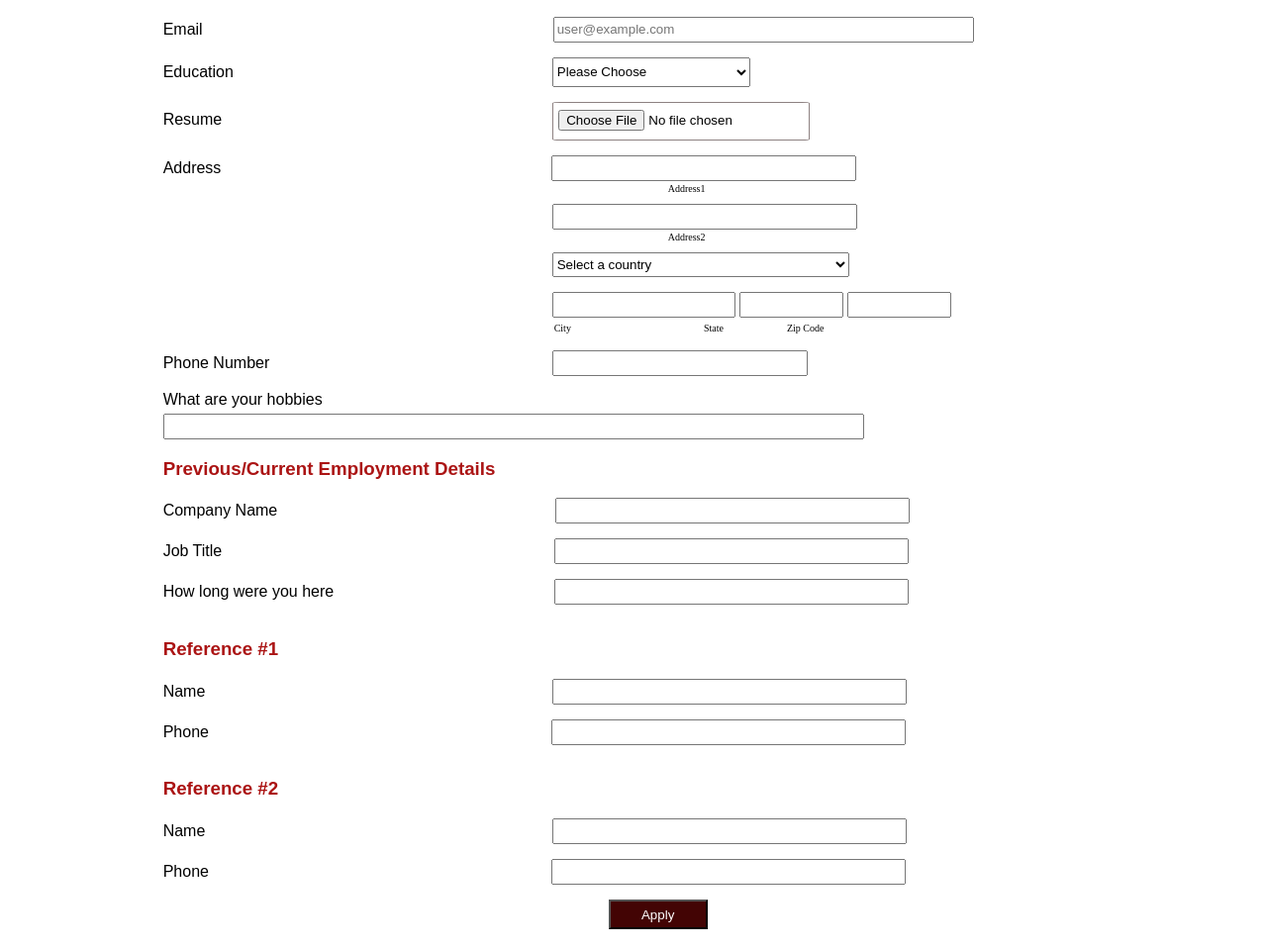
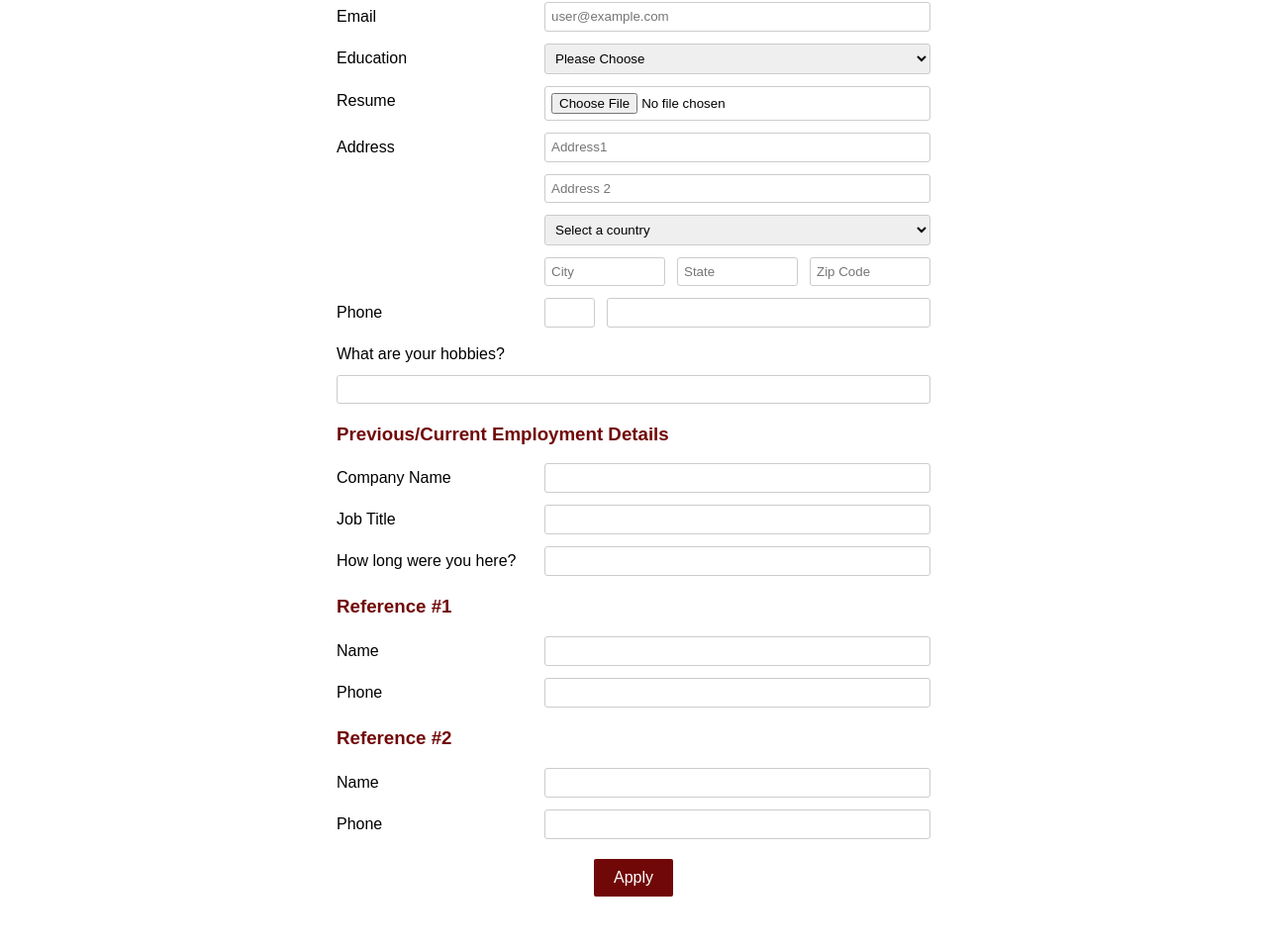
Before and after one commit to nauman-ishaq-brainx/Job-Application-Form, a plain HTML site: page application.html in a window 1280 px wide. Shown: the part 207-1166 px from the top of the page at 99% size. Drawn offline with Linux system fonts and the light colour scheme.

Commit message:
Improved Job Application Form

```diff
--- a/application.css
+++ b/application.css
@@ -1,100 +1,81 @@
 body {
     margin: 0;
-    margin-bottom: 20px ;
+    font-family: sans-serif;
 }
-.header {
-    margin-top: 0px;
-    background-color: rgb(67, 4, 4);
-    width: 100%;
+
+header {
     height: 30px;
+    background-color: rgb(87, 4, 4);
+}
+
+.container {
+    max-width: 600px;
+    margin: 0 auto;
+    padding: 16px;
 }
 
 h1 {
     text-align: center;
-    font-family: sans-serif;
-}
-h3 {
-    font-family: sans-serif;
-    color: rgb(171, 20, 20);
-}
-.main-heading {
-    margin-top: 7px;
 }
 
-input {
-    margin-left: 350px;
-    height: 20px;
+h3 {
+    color: rgb(113, 8, 8);
+    text-align: left;
+}
 
+.field {
+    display: flex;
+    flex-wrap: wrap;
+    margin-bottom: 12px;
+    gap: 10px;
 }
 
 label {
-    font-family: sans-serif;
-}
-.sub-texts {
-    clear: both;
-    margin-left: 400px;
-    margin-bottom: 15px;
+    min-width: 200px;
+    flex: 0 0 auto;
+    padding: 6px 0;
 }
 
-.sub-texts p {
-    font-size: 10px;
-
+.inputs, select{
+    flex: 1 1 250px;
+    display: flex;
+    gap: 12px;
 }
 
-.email {
-    margin-bottom: 15px;
+input, select {
+    width: 100%;
+    padding: 6px;
+    border: 1px solid #ccc;
+    border-radius: 3px;
+    box-sizing: border-box;
+    color: black;
 }
 
-.options {
-    margin-left: 318px;
-    height: 30px;
-}
-.education {
-    margin-bottom: 15px;
-}
-.resume-input {
-    margin-left:  330px;
-     height: 30px;
-      border:
-     1px solid rgb(141, 129, 129);
-     border-radius: 3%;
-     padding-top: 7px;
-     padding-left: 5px;
-}
-.resume {
-    margin-bottom: 15px;
-}
-.address-subtext {
-    font-size: 10px;
-    margin-left: 510px;
-    margin-top: 2px;
+#initial {
+    width: 15%;
 }
 
-.country {
-    margin-left: 398px;
-    border:  1px solid rgb(141, 129, 129);
+.section {
+    margin-bottom: 20px;
 }
 
-#country {
-    width: 300px;
-    height: 25px;
-    margin-left: 393px;
-    margin-bottom: 15px;
+.hobbies-field label {
+    display: block;
+    margin-bottom: 6px;
+    width: 100%;
 }
 
-
-#apply-button {
-    background-color: rgb(67, 4, 4);
+button {
+    display: block;
+    margin: 20px auto;
+    padding: 10px 20px;
+    background-color: rgb(113, 8, 8);
     color: white;
-    padding: 5px;
-    width: 100px;
-    height: 30px;
-    margin-left: 450px;
+    border: none;
+    border-radius: 2px;
+    font-size: 16px;
 }
 
-
-.form-container {
-    display: flex;
-    justify-content: center; /* Centers content horizontally */
-    padding-top: 10px;
+button:hover {
+    background-color: rgb(87, 4, 4);
 }
--- a/application.html
+++ b/application.html
@@ -3,144 +3,169 @@
 <head>
     <meta charset="UTF-8">
     <meta name="viewport" content="width=device-width, initial-scale=1.0">
-    <title>Document</title>
+    <title>Job Application</title>
     <link rel="stylesheet" href="application.css">
 </head>
 <body>
+    <header></header>
+    <div class="container">
+        <h1>Job Application</h1>
 
-    <div class="header">
+        <form>
+            <!-- Personal Information -->
+            <div class="section">
+                <h3>Personal Information</h3>
 
+                <div class="field">
+                    <label for="first-name">Name</label>
+                    <div class="inputs">
+                        <input id="first-name" type="text" placeholder="First Name" required>
+                        <input id="last-name" type="text" placeholder="Last Name" required>
                     </div>
-    <h1 class="main-heading">Job Application</h1>
-    <div class="form-container">
-
-
-
-
-
-    <form action="" id="form1">
-
-        <h3> Personal Information</h3>
-        <div style="float:left;">
-            <label for="first-name">Name</label>
-            <input id="first-name" size="30" type="text">
-            <input id="last-name" size="30" type="text" style="margin-left: 20px;">
-        </div>
-        <div class="sub-texts">
-            <p style="display: inline; ">First Name</p>
-            <p style="display: inline; margin-left: 195px;">Last Name</p>
-        </div>
-        <div class="email">
-        <label for="email">Email</label>
-        <input type="email" id="email" name="email" size="50" placeholder="user@example.com"><br>
                 </div>
 
-        <div class="education" >
+                <div class="field">
+                    <label for="email">Email</label>
+                    <div class="inputs">
+                        <input id="email" type="email" placeholder="user@example.com" required>
+                    </div>
+                </div>
+
+                <div class="field">
                     <label for="education">Education</label>
-        <select id="education" class="options" style="width: 200px;">
-            <option>Please Choose</option>
+                    <div class="inputs">
+                        <select id="education" required>
+                            <option value="">Please Choose</option>
                             <option>Intermediate</option>
-            <option >Undergraduate</option>
-            <option >Graduate</option>
-            <option >Post Graduate</option>
+                            <option>Undergraduate</option>
+                            <option>Graduate</option>
+                            <option>Post Graduate</option>
                         </select>
                     </div>
-
-        <div class="resume">
-            <label for="resume">Resume</label>
-            <input class="resume-input" type="file" id="resume"/>
                 </div>
 
-        <div class="address">
-            <label for="address">Address</label>
-            <input type="text" id="address" style="margin-left: 330px; width: 300px;" >
-            <p class="address-subtext">Address1</p>
+                <div class="field">
+                    <label for="resume">Resume</label>
+                    <div class="inputs">
+                        <input type="file" id="resume" required>
+                    </div>
+                </div>
 
-            <input type="text" id="address" style="margin-left: 393px; width: 300px;" >
-            <p class="address-subtext">Address2</p>
+                <div class="field">
+                    <label for="address1">Address</label>
+                    <div class="inputs">
+                        <input type="text" id="address1" placeholder="Address1" required>
                     </div>
-            <div class="dropdown-wrapper">
-              <select id="country" name="country">
+                </div>
+
+                <div class="field">
+                    <label></label>
+                    <div class="inputs">
+                        <input type="text" id="address2" placeholder="Address 2">
+                    </div>
+                </div>
+
+                <div class="field">
+                    <label></label>
+                    <div class="inputs">
+                        <select id="country" required>
                             <option value="">Select a country</option>
-                <option value="us">United States</option>
-                <option value="uk">United Kingdom</option>
-                <option value="ca">Canada</option>
-                <!-- Add more countries as needed -->
+                            <option>United States</option>
+                            <option>United Kingdom</option>
+                            <option>Canada</option>
                         </select>
                     </div>
-
-             <div style="float:left;">
-            <input id="City" size="20" type="text" style="margin-left: 393px;">
-            <input id="State" size="10" type="text" style="margin-left: 0px;">
-            <input id="Zip code" size="10" type="text" style="margin-left: 0px;">
                 </div>
 
-             <div class="sub-texts">
-                <p style="display: inline; margin-left: -5px;">City</p>
-                <p style="display: inline; margin-left: 130px;">State</p>
-                <p style="display: inline; margin-left: 60px;">Zip Code</p>
+                <div class="field">
+                    <label></label>
+                    <div class="inputs">
+                        <input id="city" type="text" placeholder="City" required>
+                        <input id="state" type="text" placeholder="State" required>
+                        <input id="zipcode" type="text" placeholder="Zip Code" required>
+                    </div>
                 </div>
 
-
-              <div class="phone" style="clear: both;">
-                <label for="address">Phone Number</label>
-                <input type="tel" id="phone" style="margin-left :282px; width: 250px; margin-bottom: 15px;" >
+                <div class="field">
+                    <label for="phone">Phone</label>
+                    <div class="inputs">
+                        <input id="initial" type="tel"  required>
+                        <input id="phone" type="tel" required>
                     </div>
-            <label for="hobbies">What are your hobbies</label><br>
-            <input type="text" id="hobbies" style="margin-left: 0px; margin-top: 5px; width: 700px;"><br>
-
-
-
-
-
-
-
-        <h3> Previous/Current Employment Details</h3>
-        <div class="employment-details">
-            <label for="company">Company Name</label>
-            <input type="text" id="company" style="margin-left :277px; width: 350px; margin-bottom: 15px;" >
                 </div>
 
-        <div class="employment-details">
-            <label for="company">Job Title</label>
-            <input type="text" id="company" style="margin-left :332px; width: 350px; margin-bottom: 15px;" >
+                <div class="hobbies-field">
+                    <label for="hobbies">What are your hobbies?</label>
+                    <input id="hobbies" type="text">
+                </div>
             </div>
 
-        <div class="employment-details">
-            <label for="company">How long were you here</label>
-            <input type="text" id="company" style="margin-left :219px; width: 350px; margin-bottom: 15px;" >
+            <!-- Employment Details -->
+            <div class="section">
+                <h3>Previous/Current Employment Details</h3>
+
+                <div class="field">
+                    <label for="company-name">Company Name</label>
+                    <div class="inputs">
+                        <input id="company-name" type="text" required>
+                    </div>
                 </div>
 
-        <h3> Reference #1</h3>
-
-
-        <div class="Reference #1">
-            <label for="company">Name</label>
-            <input type="text" id="company" style="margin-left :347px; width: 350px; margin-bottom: 15px;" >
+                <div class="field">
+                    <label for="job-title">Job Title</label>
+                    <div class="inputs">
+                        <input id="job-title" type="text" required>
+                    </div>
                 </div>
 
-        <div class="employment-details">
-            <label for="company">Phone</label>
-            <input type="tel" id="company" style="margin-left :342px; width: 350px; margin-bottom: 15px;" >
+                <div class="field">
+                    <label for="duration">How long were you here?</label>
+                    <div class="inputs">
+                        <input id="duration" type="text" required>
+                    </div>
+                </div>
             </div>
 
+            <!-- Reference 1 -->
+            <div class="section">
+                <h3>Reference #1</h3>
 
-
-
-        <h3> Reference #2</h3>
-
-        <div class="Reference #1">
-            <label for="company">Name</label>
-            <input type="text" id="company" style="margin-left :347px; width: 350px; margin-bottom: 15px;" >
+                <div class="field">
+                    <label for="reference-name">Name</label>
+                    <div class="inputs">
+                        <input id="reference-name" type="text"  required>
+                    </div>
                 </div>
 
-        <div class="employment-details">
-            <label for="company">Phone</label>
-            <input type="tel" id="company" style="margin-left :342px; width: 350px; margin-bottom: 15px;" >
+                <div class="field">
+                    <label for="reference-phone">Phone</label>
+                    <div class="inputs">
+                        <input id="reference-phone" type="tel" required>
                     </div>
-        <input type="submit" value="Apply" id="apply-button">
+                </div>
+            </div>
+
+            <!-- Reference 2 -->
+            <div class="section">
+                <h3>Reference #2</h3>
+
+                <div class="field">
+                    <label for="reference-name2">Name</label>
+                    <div class="inputs">
+                        <input id="reference-name2" type="text"  required>
+                    </div>
+                </div>
+
+                <div class="field">
+                    <label for="reference-phone2">Phone</label>
+                    <div class="inputs">
+                        <input id="reference-phone2" type="tel" required>
+                    </div>
+                </div>
+            </div>
+
+            <button type="submit">Apply</button>
         </form>
     </div>
-
 </body>
 </html>
```
Also changed, not shown: 1 other file. Lines whose indentation alone changed are shown as unchanged.
